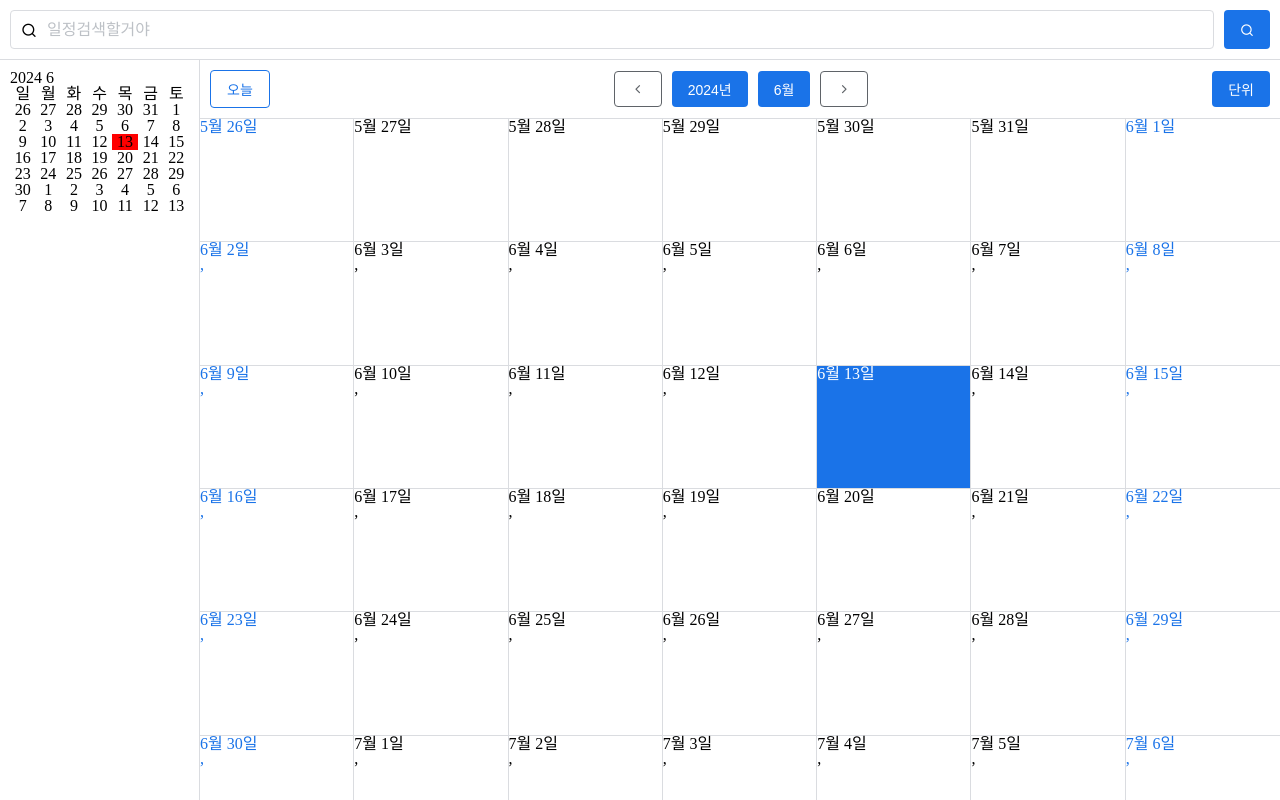
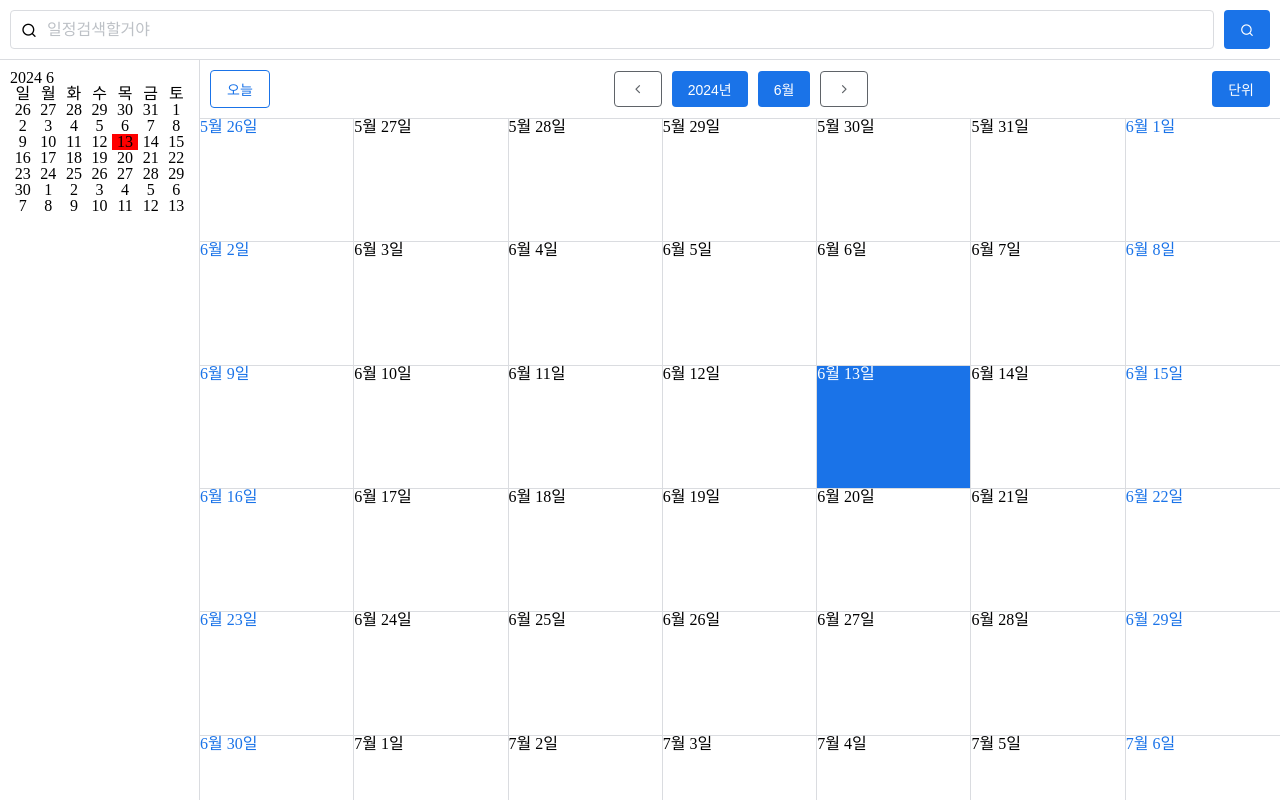
Before and after one commit to yienaa/bitter, a React app in the folder workspaces/bitter-calendar/: page / in a window 1280 px wide. Built offline with nearby package versions, Linux system fonts and the light colour scheme.

Commit message:
Task 스타일 변경, 타이포 제거
왜 완전 리로드가 되는거지

```diff
--- a/workspaces/bitter-calendar/src/components/calendar/Task.tsx
+++ b/workspaces/bitter-calendar/src/components/calendar/Task.tsx
@@ -10,30 +10,30 @@ import { useModal } from '../modal/useModal';
 import Modal from '../modal/Modal';
 
 const TaskWrapper = styled.div`
-  position: relative;
-  width: 100%;
-  height: 100%;
+  position: absolute;
+  top: 20px;
 `;
 
-const TaskElement = styled.div<{ width: number; top: number; left: number }>`
+const TaskElement = styled.div<TaskElementPros>`
   position: absolute;
   width: ${({ width }) => width}px;
+  height: 20px;
   top: ${({ top }) => top}px;
   left: ${({ left }) => left}px;
-  height: 20px;
   background-color: ${({ theme }) => theme.colors.primary.light};
   border-radius: 4px;
   cursor: pointer;
-  transition: all 0.2s ease;
 
-  &:hover {
-    background-color: ${({ theme }) => theme.colors.primary.main};
-  }
-
-  &.is-active {
+  &:hover, &.is-active {
     background-color: ${({ theme }) => theme.colors.primary.dark};
   }
 `;
+
+interface TaskElementPros {
+  width: number;
+  top: number;
+  left: number;
+}
 
 interface TaskPros {
   tasks: EventMapData;
--- a/workspaces/bitter-calendar/src/components/calendar/Week.tsx
+++ b/workspaces/bitter-calendar/src/components/calendar/Week.tsx
@@ -36,8 +36,7 @@ export default function Week({ week }: WeekProps): React.ReactElement {
             day={day}
             tasks={eventEntities?.arrange?.[day.key] ?? []}
           />
-          ,
-        </Day>,
+        </Day>
       );
     });
     return elements;
```
